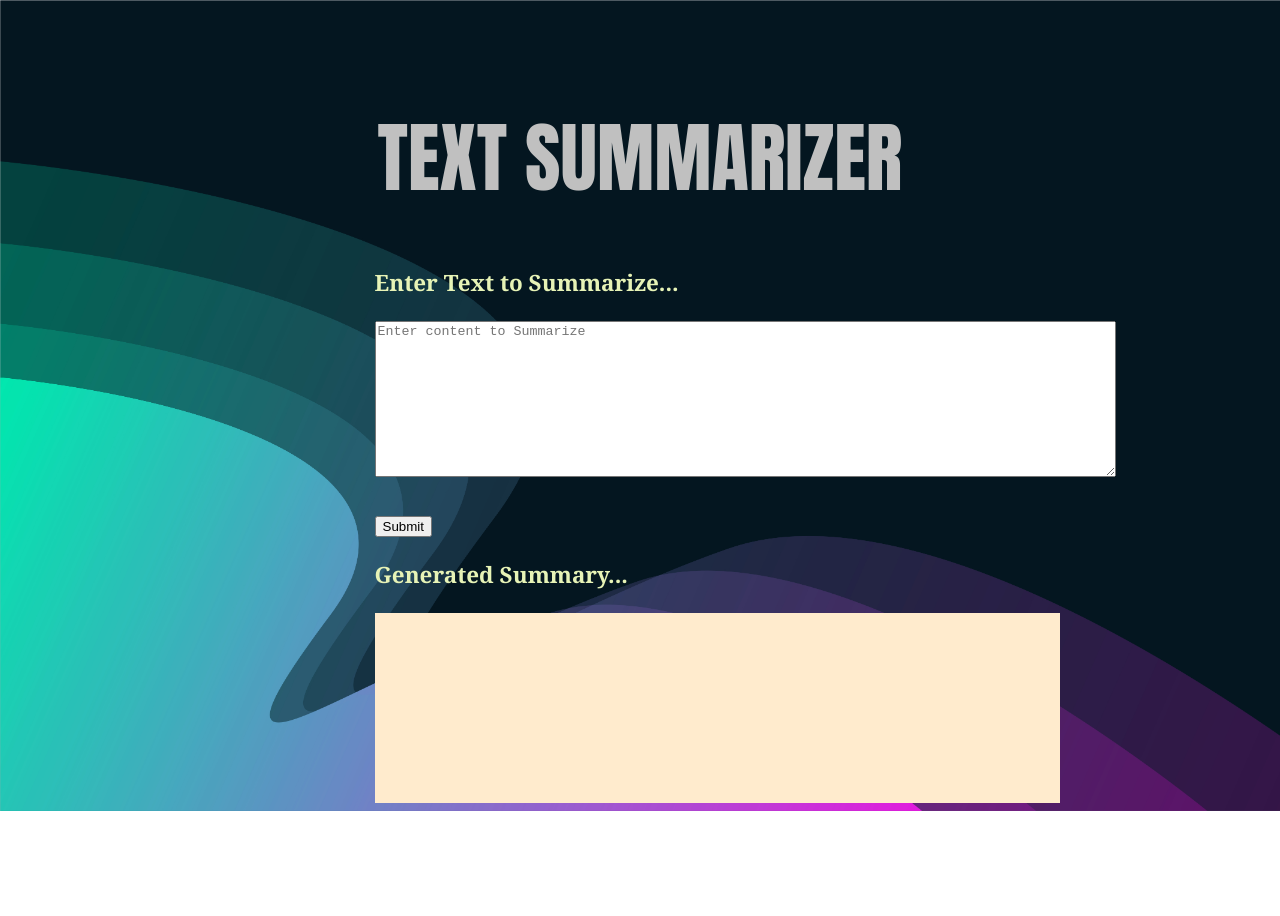
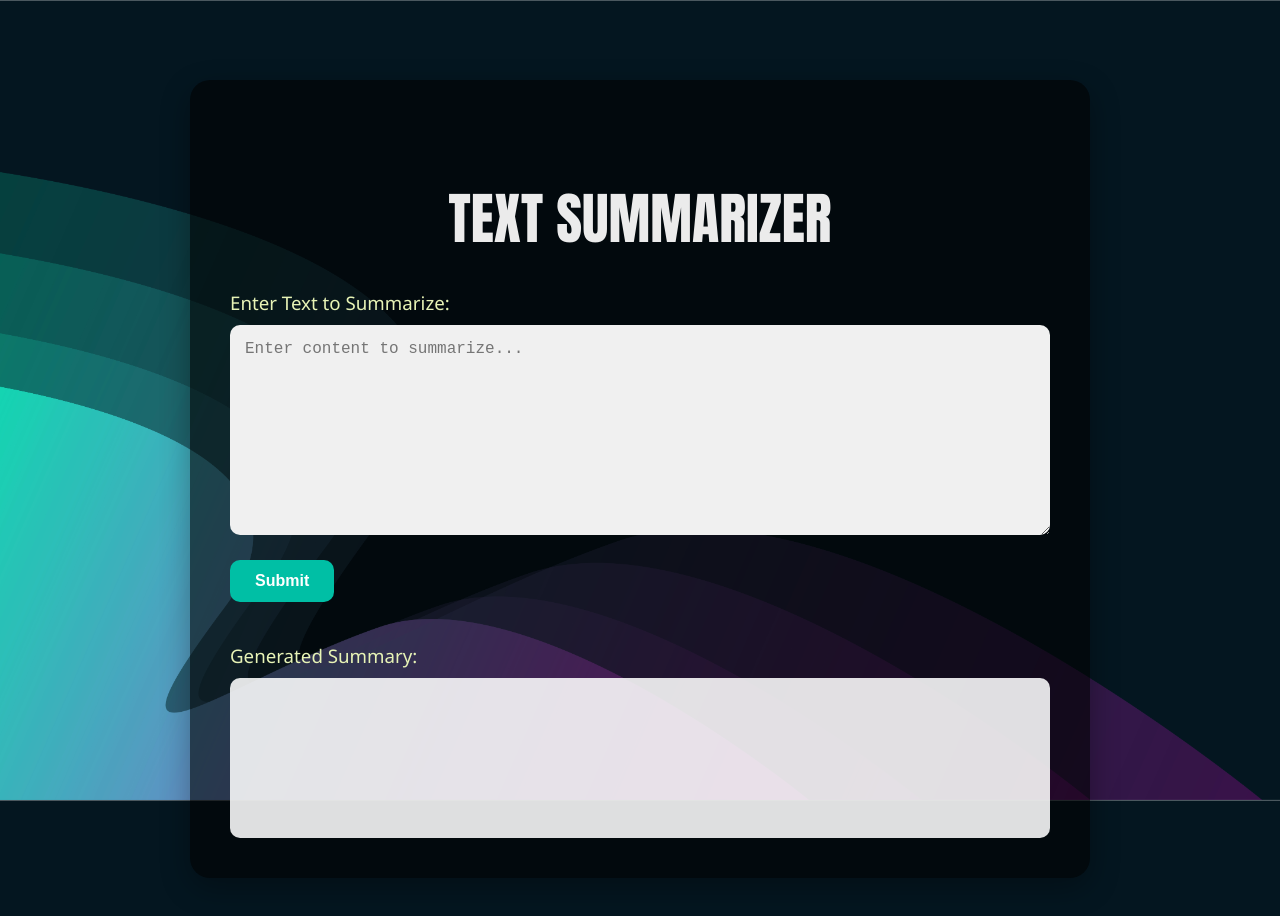
Before and after one commit to Sarvesh-Baskaran/Text-Summarizer, a plain HTML site: page vercel-frontend/index.html in a window 1280 px wide. Before the commit the page ends 811 px from the top, so only its background shows below. Drawn offline with Linux system fonts and the light colour scheme.

Commit message:
improved UI

```diff
--- a/vercel-frontend/index.html
+++ b/vercel-frontend/index.html
@@ -4,22 +4,106 @@
     <meta charset="UTF-8">
     <title>Text Summarizer</title>
     <script src="./input.js" defer></script>
+    <style>
+        *{
+            box-sizing: border-box;
+        }
+        body {
+            margin: 0;
+            font-family: 'Segoe UI', Tahoma, Geneva, Verdana, sans-serif;
+            background-image: url('./assets/background.jpg');
+            background-size: cover;
+            background-repeat: no-repeat;
+            background-attachment: fixed;
+            color: #e7f3b6;
+        }
+
+        .container {
+            max-width: 900px;
+            margin: 80px auto;
+            background: rgba(0, 0, 0, 0.6);
+            padding: 40px;
+            border-radius: 20px;
+            box-shadow: 0 10px 30px rgba(0, 0, 0, 0.3);
+        }
+
+        .heading {
+            font-size: 3.5rem;
+            color: rgb(235, 235, 235);
+            font-family: 'Impact', sans-serif;
+            text-align: center;
+            margin-bottom: 30px;
+        }
+
+        textarea {
+            width: 100%;
+            padding: 15px;
+            font-size: 1rem;
+            border: none;
+            border-radius: 10px;
+            resize: vertical;
+            margin-bottom: 20px;
+            background: #f0f0f0;
+            color: #000;
+        }
+
+        button {
+            padding: 12px 25px;
+            background-color: #00bfa5;
+            color: white;
+            font-size: 1rem;
+            font-weight: bold;
+            border: none;
+            border-radius: 10px;
+            cursor: pointer;
+            transition: background-color 0.3s ease;
+        }
+
+        button:hover {
+            background-color: #009688;
+        }
+
+        .outputbox {
+            background-color: #ffffffde;
+            color: #000;
+            padding: 15px;
+            border-radius: 10px;
+            min-height: 160px;
+            overflow-y: auto;
+            font-size: 1rem;
+        }
+
+        h3 {
+            margin-bottom: 10px;
+            font-weight: 500;
+        }
+
+        @media (max-width: 600px) {
+            .container {
+                margin: 30px 15px;
+                padding: 20px;
+            }
+
+            .heading {
+                font-size: 2.2rem;
+            }
+        }
+    </style>
 </head>
 
-
-<body class="body" background="./assets/background.jpg" style = "font-family: 'Times New Roman', Times, serif; font-size: 120%; color: rgb(231, 243, 182);  background-size:cover;">
-    <p class="heading" style="font-size:400%; color:rgb(192, 192, 192); font-family:Impact; text-align: center; margin-top: 100px; margin-bottom: 30px;">TEXT SUMMARIZER</p>
-    <div class="content" style="align-content: center; margin-left: 29%; vertical-align: top; font-family: Georgia;">
+<body>
+    <div class="container">
+    <p class="heading">TEXT SUMMARIZER</p>
     <article>
-            <h3>Enter Text to Summarize...</h3>
-            <label> </label>
-            <textarea type="text" id="txt" rows="10" cols="90" placeholder="Enter content to Summarize"></textarea>
-            <br><br><button type="submit" id="submit">Submit</button>
+      <h3>Enter Text to Summarize:</h3>
+      <textarea id="txt" rows="10" placeholder="Enter content to summarize..."></textarea>
+      <button type="submit" id="submit">Submit</button>
     </article>
+    <br>
     <article>
-            <h3>Generated Summary...</h3>
-            <div class="outputbox" style="background-color: blanchedalmond; height: 190px; width: 685px; margin-right: 300px; display: flex;">
-                <p id="output" style="color: black; text-indent: 2px;"></p>
+      <h3>Generated Summary:</h3>
+      <div class="outputbox">
+        <p id="output"></p>
       </div>
     </article>
   </div>
```
Lines whose indentation alone changed are shown as unchanged.
